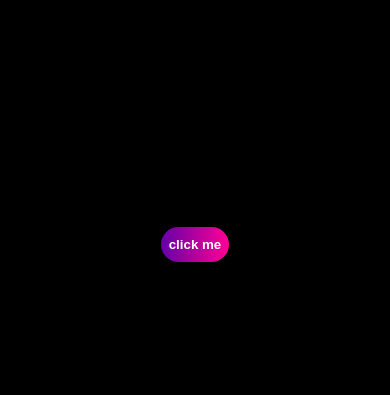
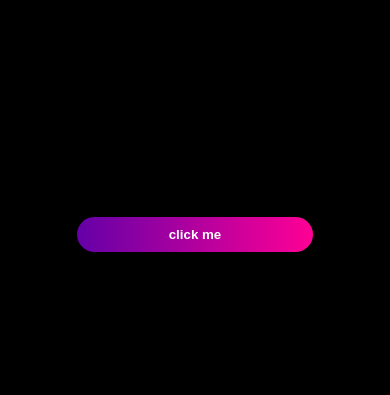
Before and after one commit to WasiunAlam/RandomJokes, a plain HTML site: page index.html in a window 390 px wide. Shown: the part 126-521 px from the top of the page. Drawn offline with Linux system fonts and the light colour scheme.

Commit message:
Making the page responsive and adding description

```diff
--- a/index.html
+++ b/index.html
@@ -3,6 +3,8 @@
 <head>
   <meta charset="UTF-8">
   <meta name="viewport" content="width=device-width, initial-scale=1.0">
+  <meta name="author" content="Kazi Wasiun Alam">
+  <meta name="description" content="This a random Jokes Generator which generates random jokes when you click the button on this page">
   <title>Random Jokes Generator</title>
   <link rel="stylesheet" href="style.css">
 </head>
--- a/style.css
+++ b/style.css
@@ -48,7 +48,7 @@ p{
   background: linear-gradient(to right, rgb(76, 0, 255) , rgb(255, 0, 149));
   background-clip: text;
   color: transparent;
-  margin-top: 30px;
+  margin-top: 50px;
   animation: slide-up 1s ease-out forwards;
 }
 @keyframes slide-up {
@@ -61,3 +61,15 @@ p{
       transform: translateY(0);
   }
 }
+
+
+/*Responsive part*/
+
+@media (max-width:800px){
+  .container{
+    width: 90%;
+  }
+  button{
+    width: 70%;
+  }
+}
```
Also changed, not shown: 1 other file.
